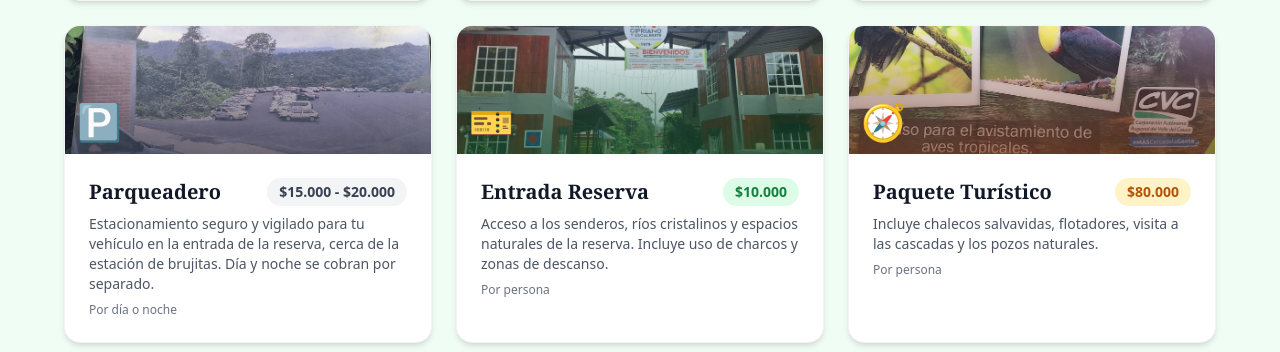
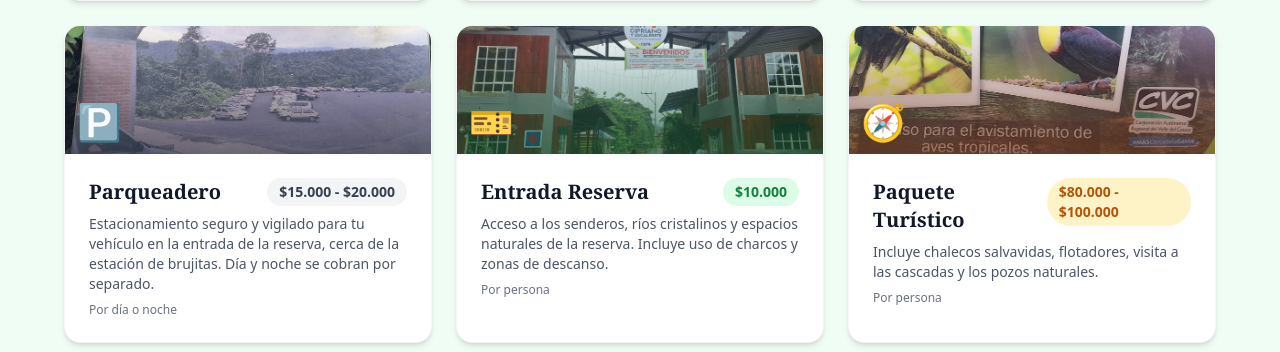
Before and after one commit to QuickAppraiser/san-cipriano, a Django app: page /visitantes/servicios/ in a window 1280 px wide. Shown: the part 1025-1377 px from the top of the page. Run offline with Django 4.2, Linux system fonts and the light colour scheme; data comes from the database, SQL or seed files in the repository; some libraries are stand-ins or nearby versions.

Commit message:
Update tour prices: Paquete Turístico to $80,000-$100,000
- Updated Paquete Turístico price range in services.html
- Updated Tour guiado price in inquiry form price summary

Co-Authored-By: Claude Opus 4.5 <noreply@anthropic.com>

```diff
--- a/templates/visitors/inquiry_form.html
+++ b/templates/visitors/inquiry_form.html
@@ -48,7 +48,7 @@
             <div class="bg-white rounded-lg p-3 border border-selva-100">
                 <span class="text-2xl block mb-1">🧭</span>
                 <p class="text-xs text-gray-600">{% trans "Tour guiado" %}</p>
-                <p class="font-bold text-selva-700">$25,000 - $45,000</p>
+                <p class="font-bold text-selva-700">$80,000 - $100,000</p>
             </div>
         </div>
         <p class="text-center text-sm text-gray-600 mt-3">
--- a/templates/visitors/services.html
+++ b/templates/visitors/services.html
@@ -158,7 +158,7 @@
                 <div class="p-6">
                     <div class="flex justify-between items-start mb-2">
                         <h3 class="font-display text-xl font-bold text-gray-900">{% trans "Paquete Turístico" %}</h3>
-                        <span class="bg-amber-100 text-amber-700 px-3 py-1 rounded-full text-sm font-semibold">$80.000</span>
+                        <span class="bg-amber-100 text-amber-700 px-3 py-1 rounded-full text-sm font-semibold">$80.000 - $100.000</span>
                     </div>
                     <p class="text-gray-600 text-sm">{% trans "Incluye chalecos salvavidas, flotadores, visita a las cascadas y los pozos naturales." %}</p>
                     <p class="text-xs text-gray-500 mt-2">{% trans "Por persona" %}</p>
```
